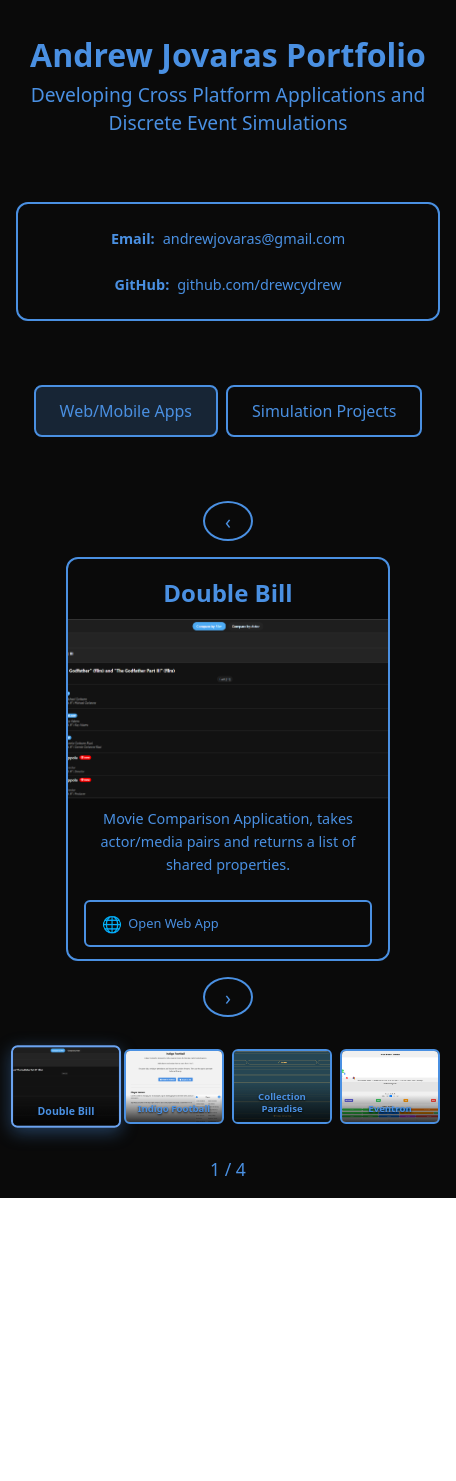
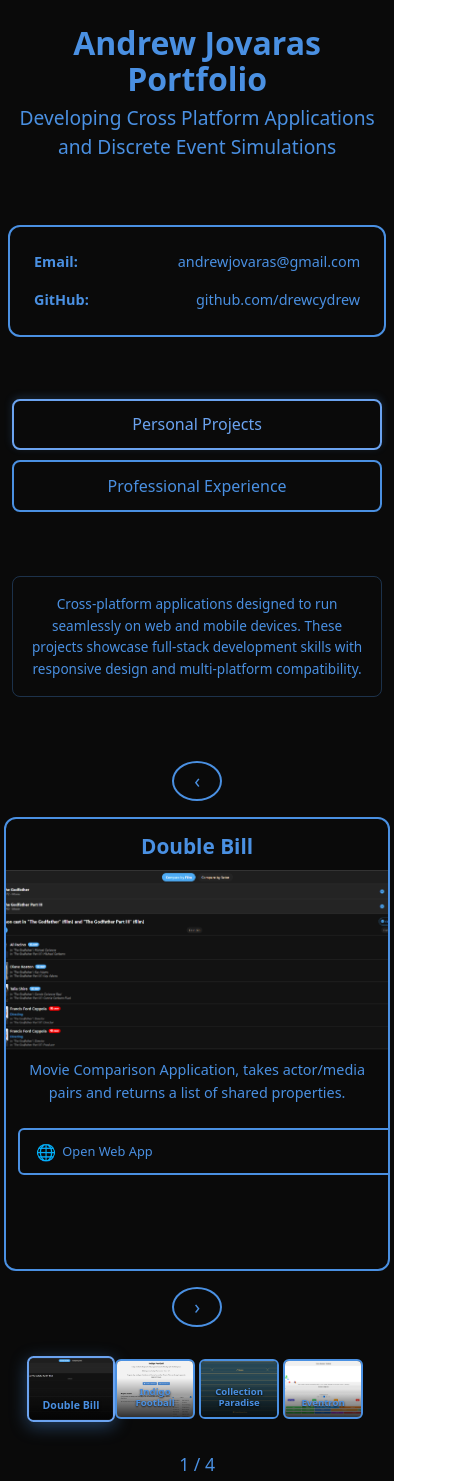
Before and after one commit to drewcydrew/projectportfolio, a React (Vite) app: page / in a window 390 px wide. Shown: the whole page, 456 px wide, since content can reach past the window. Before the commit the page ends 1198 px from the top, so only its background shows below. Built offline with nearby package versions, Linux system fonts and the light colour scheme.

Commit message:
Updating page layout and project examples

```diff
--- a/src/App.css
+++ b/src/App.css
@@ -1,7 +1,7 @@
 #root {
   max-width: 1200px;
   margin: 0 auto;
-  padding: 2rem;
+  padding: 1rem;
   text-align: center;
   background: #0a0a0a;
   min-height: 100vh;
@@ -40,9 +40,10 @@
 .carousel {
   display: flex;
   align-items: center;
-  gap: 2rem;
+  gap: 1rem;
   width: 100%;
-  max-width: 800px;
+  max-width: 100%;
+  justify-content: center;
 }
 
 .carousel-btn {
@@ -75,8 +76,9 @@
   border: 2px solid #4a90e2;
   overflow: hidden;
   transition: transform 0.3s ease;
-  width: 600px;
+  width: 90vw;
   max-width: 600px;
+  min-width: 300px;
   height: 550px;
   display: flex;
   flex-direction: column;
@@ -171,11 +173,14 @@
 .carousel-indicators {
   display: flex;
   gap: 0.5rem;
+  flex-wrap: wrap;
+  justify-content: center;
+  max-width: 90vw;
 }
 
 .indicator {
-  width: 150px;
-  height: 113px;
+  width: clamp(80px, 15vw, 150px);
+  height: clamp(60px, 11.25vw, 113px);
   border-radius: 6px;
   border: 2px solid #4a90e2;
   background: transparent;
@@ -234,30 +239,94 @@
 
 .tabs {
   display: flex;
-  gap: 0.5rem;
+  gap: 0;
   margin-bottom: 2rem;
   justify-content: center;
+  position: relative;
+}
+
+.tabs::after {
+  content: '';
+  position: absolute;
+  bottom: 0;
+  left: 0;
+  right: 0;
+  height: 2px;
+  background: #4a90e2;
+  z-index: 1;
 }
 
 .tab-btn {
-  padding: 0.8rem 1.5rem;
+  padding: 1rem 2rem;
   border: 2px solid #4a90e2;
+  border-bottom: none;
   background: transparent;
   color: #4a90e2;
-  border-radius: 8px;
+  border-radius: 12px 12px 0 0;
   cursor: pointer;
   font-size: 1rem;
   font-weight: 500;
   transition: all 0.3s ease;
+  position: relative;
+  z-index: 2;
+  margin-bottom: -2px;
 }
 
 .tab-btn:hover {
-  background: rgba(74, 144, 226, 0.1);
+  background: rgba(74, 144, 226, 0.05);
+  transform: translateY(-2px);
 }
 
 .tab-btn.active {
-  background: rgba(74, 144, 226, 0.2);
+  background: #0a0a0a;
+  color: #6ba3f0;
+  border-color: #6ba3f0;
+  transform: translateY(-2px);
+  box-shadow: 0 -2px 8px rgba(74, 144, 226, 0.2);
+}
+
+.tab-btn.active::after {
+  content: '';
+  position: absolute;
+  bottom: -2px;
+  left: -2px;
+  right: -2px;
+  height: 4px;
+  background: #0a0a0a;
+  z-index: 3;
+}
+
+.tab-content-info {
+  margin-bottom: 2rem;
+}
+
+.tab-description {
+  max-width: 600px;
+  margin: 0 auto;
+  padding: 1rem 2rem;
+  background: transparent;
+  border: 1px solid rgba(74, 144, 226, 0.3);
+  border-radius: 8px;
+}
+
+.tab-description p {
+  font-size: 1rem;
   color: #4a90e2;
+  line-height: 1.6;
+  margin: 0;
+  text-align: center;
+}
+
+.company-link {
+  color: #6ba3f0;
+  text-decoration: none;
+  font-weight: 600;
+  transition: color 0.3s ease;
+}
+
+.company-link:hover {
+  color: #8bb8f5;
+  text-decoration: underline;
 }
 
 .contact-info {
@@ -298,6 +367,10 @@
 }
 
 @media (max-width: 768px) {
+  #root {
+    padding: 0.5rem;
+  }
+
   .portfolio-header h1 {
     font-size: 2rem;
   }
@@ -314,9 +387,10 @@
   }
 
   .project-card {
-    width: 100%;
-    max-width: 400px;
-    height: 450px;
+    width: 95vw;
+    max-width: 500px;
+    min-width: 280px;
+    height: 500px;
   }
 
   .project-image {
@@ -328,7 +402,7 @@
   }
 
   .project-header {
-    padding: 1rem 1.5rem 0.5rem 1.5rem;
+    padding: 1rem 1rem 0.5rem 1rem;
   }
 
   .project-header h2 {
@@ -336,40 +410,154 @@
   }
 
   .project-content {
-    padding: 0.5rem 1.5rem 1.5rem 1.5rem;
+    padding: 0.5rem 1rem 1.5rem 1rem;
   }
 
   .platform-buttons {
     gap: 0.5rem;
+    flex-wrap: wrap;
   }
 
   .platform-btn {
     padding: 0.5rem 1rem;
     font-size: 0.8rem;
     gap: 0.4rem;
+    flex: 1;
+    min-width: 120px;
   }
 
   .btn-icon {
     font-size: 1rem;
   }
 
-  .indicator {
-    width: 125px;
-    height: 95px;
+  .carousel-indicators {
+    gap: 0.25rem;
+    max-width: 95vw;
   }
 
   .indicator-text {
     font-size: 0.65rem;
   }
+
+  .tab-description {
+    padding: 1rem 1.5rem;
+    margin: 0 0.5rem;
+  }
+
+  .tab-description p {
+    font-size: 0.9rem;
+  }
+
+  .contact-info {
+    flex-direction: column;
+    gap: 1rem;
+    text-align: left;
+    margin: 0 0.5rem 2rem 0.5rem;
+  }
+
+  .contact-item {
+    min-width: unset;
+    justify-content: space-between;
+  }
+
+  .tabs {
+    flex-direction: row;
+    gap: 0;
+    margin-bottom: 2rem;
+    justify-content: center;
+    position: relative;
+  }
+
+  .tabs::after {
+    content: '';
+    position: absolute;
+    bottom: 0;
+    left: 0;
+    right: 0;
+    height: 2px;
+    background: #4a90e2;
+    z-index: 1;
+  }
+
+  .tab-btn {
+    padding: 1rem 2rem;
+    border: 2px solid #4a90e2;
+    border-bottom: none;
+    background: transparent;
+    color: #4a90e2;
+    border-radius: 12px 12px 0 0;
+    cursor: pointer;
+    font-size: 1rem;
+    font-weight: 500;
+    transition: all 0.3s ease;
+    position: relative;
+    z-index: 2;
+    margin-bottom: -2px;
+  }
+
+  .tab-btn:hover {
+    background: rgba(74, 144, 226, 0.05);
+    transform: translateY(-2px);
+  }
+
+  .tab-btn.active {
+    background: #0a0a0a;
+    color: #6ba3f0;
+    border-color: #6ba3f0;
+    transform: translateY(-2px);
+    box-shadow: 0 -2px 8px rgba(74, 144, 226, 0.2);
+  }
+
+  .tab-btn.active::after {
+    content: '';
+    position: absolute;
+    bottom: -2px;
+    left: -2px;
+    right: -2px;
+    height: 4px;
+    background: #0a0a0a;
+    z-index: 3;
+  }
 }
 
 @media (max-width: 480px) {
   #root {
-    padding: 1rem;
+    padding: 0.25rem;
+  }
+
+  .project-card {
+    width: 98vw;
+    max-width: 400px;
+    min-width: 260px;
+    height: 450px;
+  }
+
+  .project-image {
+    height: 180px;
+  }
+
+  .project-video {
+    height: 180px;
+  }
+
+  .project-header {
+    padding: 0.75rem 0.75rem 0.5rem 0.75rem;
+  }
+
+  .project-header h2 {
+    font-size: 1.3rem;
   }
 
   .project-content {
-    padding: 0.5rem 1rem 1rem 1rem;
+    padding: 0.5rem 0.75rem 1rem 0.75rem;
+  }
+
+  .project-content h2 {
+    font-size: 1.3rem;
+  }
+
+  .project-content p {
+    font-size: 0.9rem;
   }
 
   .platform-buttons {
@@ -381,40 +569,85 @@
     padding: 0.6rem 1rem;
     font-size: 0.8rem;
     gap: 0.4rem;
+    width: 100%;
   }
 
   .btn-icon {
     font-size: 1rem;
   }
 
-  .project-content h2 {
-    font-size: 1.3rem;
-  }
-
-  .project-content p {
-    font-size: 0.9rem;
-  }
-
-  .project-card {
-    width: 100%;
-    max-width: 320px;
-    height: 400px;
-  }
-
-  .project-image {
-    height: 180px;
-  }
-
-  .project-video {
-    height: 180px;
-  }
-
-  .indicator {
-    width: 100px;
-    height: 75px;
+  .carousel-indicators {
+    gap: 0.25rem;
+    max-width: 98vw;
   }
 
   .indicator-text {
     font-size: 0.6rem;
   }
+
+  .tab-description {
+    padding: 1rem;
+    margin: 0 0.5rem;
+  }
+
+  .tab-description p {
+    font-size: 0.85rem;
+  }
+
+  .contact-info {
+    margin: 0 0.25rem 2rem 0.25rem;
+  }
+
+  .tabs {
+    flex-direction: column;
+    gap: 0.5rem;
+    margin: 0 0.5rem 2rem 0.5rem;
+  }
+
+  .tabs::after {
+    display: none;
+  }
+
+  .tab-btn {
+    padding: 0.8rem 1rem;
+    width: 100%;
+    border-radius: 8px;
+    border: 2px solid #4a90e2;
+    margin-bottom: 0;
+  }
+
+  .tab-btn.active::after {
+    display: none;
+  }
 }
+
+@media (max-width: 320px) {
+  .project-card {
+    width: 100vw;
+    max-width: 300px;
+    min-width: 240px;
+    height: 400px;
+    border-radius: 8px;
+  }
+
+  .project-image {
+    height: 160px;
+  }
+
+  .project-video {
+    height: 160px;
+  }
+
+  .project-header h2 {
+    font-size: 1.2rem;
+  }
+
+  .project-content p {
+    font-size: 0.8rem;
+  }
+
+  .platform-btn {
+    font-size: 0.75rem;
+    padding: 0.5rem 0.8rem;
+  }
+}
--- a/src/App.tsx
+++ b/src/App.tsx
@@ -15,9 +15,11 @@ interface Project {
 
 function App() {
   const [currentProject, setCurrentProject] = useState(0);
-  const [activeTab, setActiveTab] = useState<"web" | "simulation">("web");
+  const [activeTab, setActiveTab] = useState<"personal" | "professional">(
+    "personal"
+  );
 
-  const webProjects: Project[] = [
+  const personalProjects: Project[] = [
     {
       id: 1,
       title: "Double Bill",
@@ -50,20 +52,20 @@ function App() {
     },
   ];
 
-  const simulationProjects: Project[] = [
+  const professionalProjects: Project[] = [
     {
       id: 5,
-      title: "Fleet Support",
-      video: "/assets/Videos/FleetSupport.mp4",
-      thumbnail: "/assets/Thumbnails/FleetSupport.png",
+      title: "Crew Movement",
+      video: "/assets/Videos/CrewMovement.mp4",
+      thumbnail: "/assets/Thumbnails/CrewMovement.png",
       description: "Discrete Event Simulation Project.",
     },
     {
       id: 6,
-      title: "Crew Movement",
-      video: "/assets/Videos/CrewMovement.mp4",
-      thumbnail: "/assets/Thumbnails/CrewMovement.png",
-      description: "Discrete Event Simulation Project.",
+      title: "Vessel Design Training",
+      video: "/assets/Videos/VesselDesign.mp4",
+      thumbnail: "/assets/Thumbnails/VesselDesign.png",
+      description: "Vessel Design Application used for training exercises.",
     },
     {
       id: 7,
@@ -72,10 +74,17 @@ function App() {
       thumbnail: "/assets/Thumbnails/ComponentAssembly.png",
       description: "Discrete Event Simulation Project.",
     },
+    {
+      id: 8,
+      title: "Fleet Support",
+      video: "/assets/Videos/FleetSupport.mp4",
+      thumbnail: "/assets/Thumbnails/FleetSupport.png",
+      description: "Discrete Event Simulation Project.",
+    },
   ];
 
   const currentProjects =
-    activeTab === "web" ? webProjects : simulationProjects;
+    activeTab === "personal" ? personalProjects : professionalProjects;
 
   const nextProject = () => {
     setCurrentProject((prev) => (prev + 1) % currentProjects.length);
@@ -91,7 +100,7 @@ function App() {
     setCurrentProject(index);
   };
 
-  const handleTabChange = (tab: "web" | "simulation") => {
+  const handleTabChange = (tab: "personal" | "professional") => {
     setActiveTab(tab);
     setCurrentProject(0); // Reset to first project when switching tabs
   };
@@ -131,17 +140,45 @@ function App() {
 
       <div className="tabs">
         <button
-          className={`tab-btn ${activeTab === "web" ? "active" : ""}`}
-          onClick={() => handleTabChange("web")}
+          className={`tab-btn ${activeTab === "personal" ? "active" : ""}`}
+          onClick={() => handleTabChange("personal")}
         >
-          Web/Mobile Apps
+          Personal Projects
         </button>
         <button
-          className={`tab-btn ${activeTab === "simulation" ? "active" : ""}`}
-          onClick={() => handleTabChange("simulation")}
+          className={`tab-btn ${activeTab === "professional" ? "active" : ""}`}
+          onClick={() => handleTabChange("professional")}
         >
-          Simulation Projects
+          Professional Experience
         </button>
+      </div>
+
+      <div className="tab-content-info">
+        {activeTab === "personal" ? (
+          <div className="tab-description">
+            <p>
+              Cross-platform applications designed to run seamlessly on web and
+              mobile devices. These projects showcase full-stack development
+              skills with responsive design and multi-platform compatibility.
+            </p>
+          </div>
+        ) : (
+          <div className="tab-description">
+            <p>
+              Professional work completed at{" "}
+              <a
+                href="https://www.bmt.org/"
+                target="_blank"
+                rel="noopener noreferrer"
+                className="company-link"
+              >
+                BMT
+              </a>
+              , specializing in discrete event simulation and complex system
+              modeling for maritime and defense applications.
+            </p>
+          </div>
+        )}
       </div>
 
       <div className="carousel-container">
@@ -172,7 +209,7 @@ function App() {
             )}
             <div className="project-content">
               <p>{currentProjects[currentProject].description}</p>
-              {activeTab === "web" && (
+              {activeTab === "personal" && (
                 <div className="platform-buttons">
                   {currentProjects[currentProject].webUrl && (
                     <a
```
Also changed, not shown: public/assets/Thumbnails/VesselDesign.png (added), 1 other file (tests, documents, lock files or other folders).
